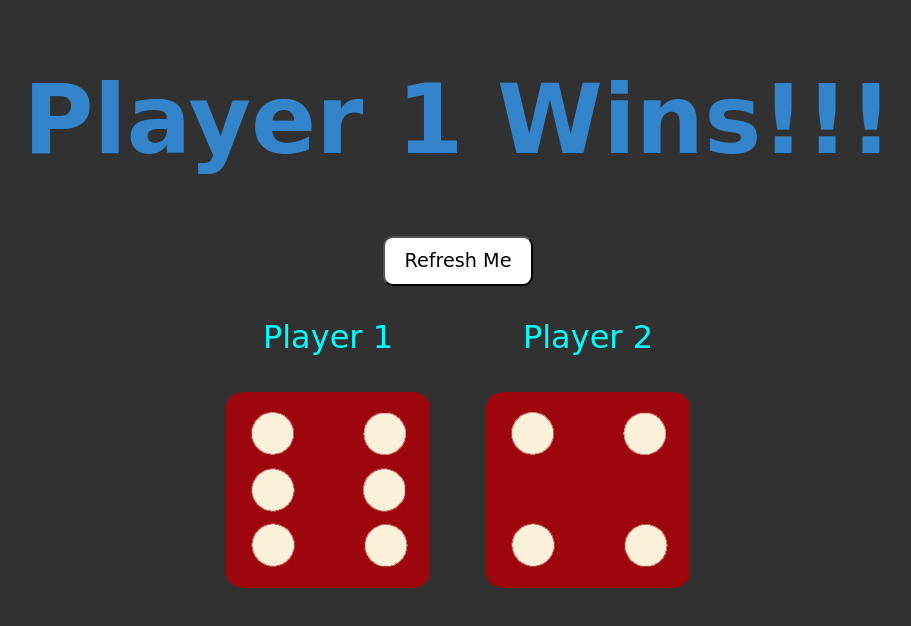
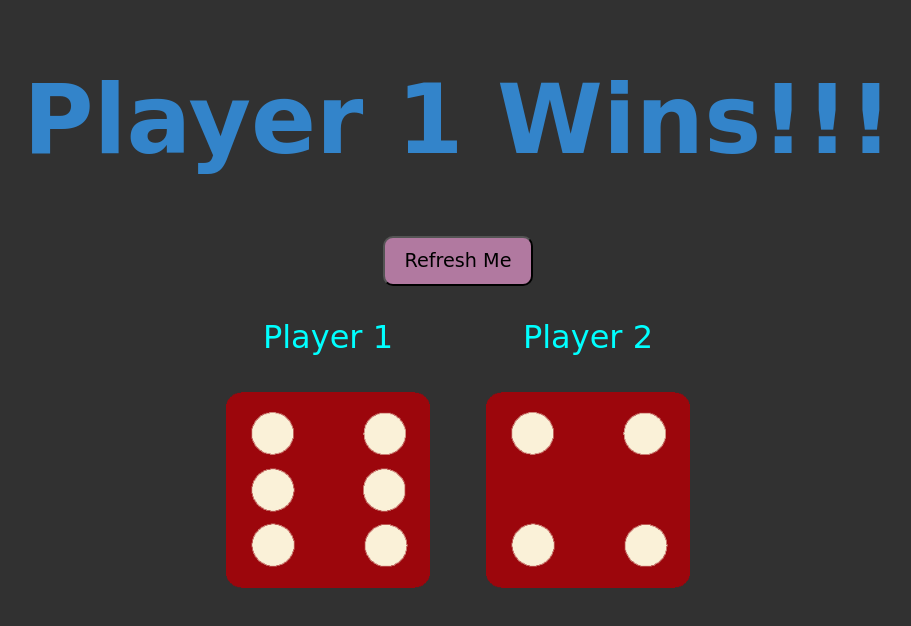
Before and after one commit to dev-AAKIF/dice-game-in-js.github.io, a plain HTML site: page index.html in a window 1280 px wide. In both pictures the pointer is over the button "Refresh Me". Shown: the whole page, without its empty margins (182-1093 px from the left). Drawn offline with Linux system fonts and the light colour scheme.

Commit message:
update index

```diff
--- a/index.css
+++ b/index.css
@@ -48,3 +48,7 @@ p{
     font-size: 2rem;
     color: aqua;
 }
+
+.ref-button:hover{
+    background-color: rgb(177, 121, 160);
+}
```
